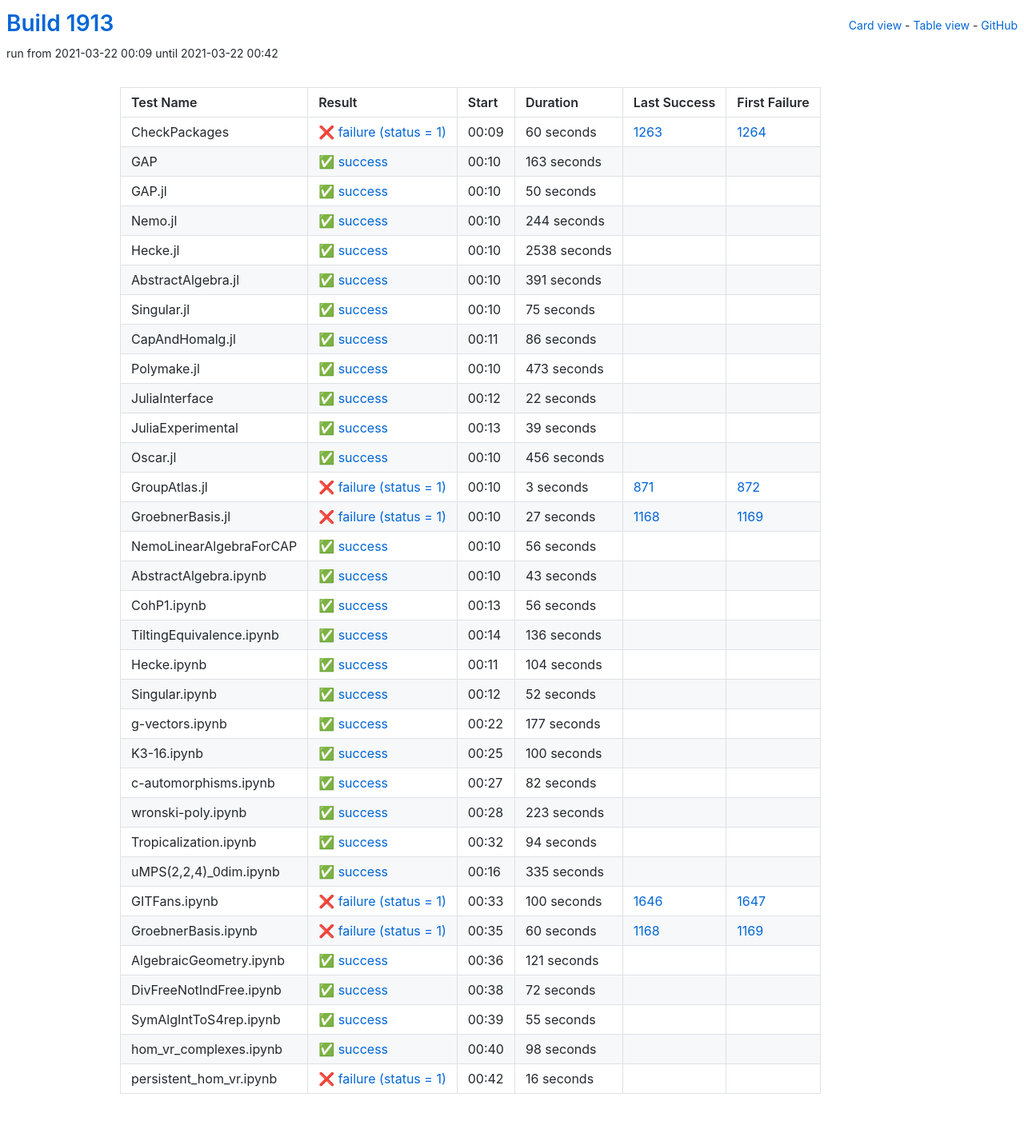
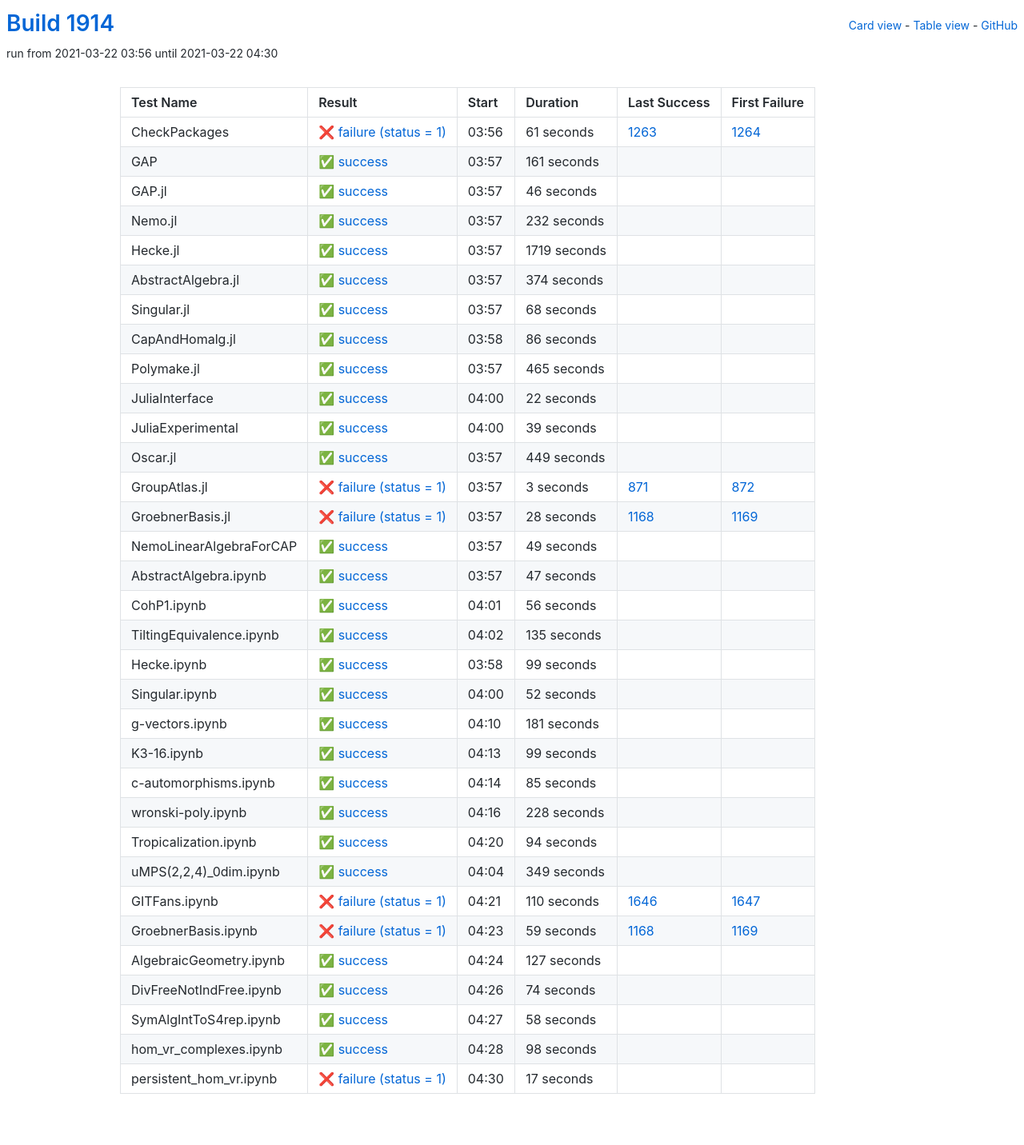
Before and after one commit to oscar-system/oscar-ci-status-stable, a Jekyll site: the page built from table.html, in a window 1280 px wide. Shown: the whole page at 80% size. Built offline with Jekyll 4.4.1, drawn with Linux system fonts in a browser that asks for light colours.

Commit message:
Build #1914

```diff
--- a/_data/ci.yml
+++ b/_data/ci.yml
@@ -1,6 +1,6 @@
 ---
-build: 1913
-build_url: https://oscarci.mathematik.uni-kl.de/job/oscar-stable/1913/
+build: 1914
+build_url: https://oscarci.mathematik.uni-kl.de/job/oscar-stable/1914/
 job: oscar-stable
 organization: oscar-system
 repo: oscar-ci-status-stable
@@ -8,92 +8,92 @@ repourl: https://github.com/oscar-system/oscar-ci-status-stable
 tests:
 - name: CheckPackages
   id: checkpackages
-  log: https://oscarci.mathematik.uni-kl.de/job/oscar-stable/1913/artifact/logs/build-1913/CheckPackages.log
-  start: 2021-03-22 00:09
+  log: https://oscarci.mathematik.uni-kl.de/job/oscar-stable/1914/artifact/logs/build-1914/CheckPackages.log
+  start: 2021-03-22 03:56
   success: false
   exitcode: 1
   status: failure
-  duration: 60
+  duration: 61
   last_success: 1263
   last_success_url: https://oscarci.mathematik.uni-kl.de/job/oscar-stable/1263/
   first_failure: 1264
   first_failure_url: https://oscarci.mathematik.uni-kl.de/job/oscar-stable/1264/
 - name: GAP
   id: gap
-  log: https://oscarci.mathematik.uni-kl.de/job/oscar-stable/1913/artifact/logs/build-1913/GAP.log
-  start: 2021-03-22 00:10
+  log: https://oscarci.mathematik.uni-kl.de/job/oscar-stable/1914/artifact/logs/build-1914/GAP.log
+  start: 2021-03-22 03:57
   success: true
   exitcode: 0
   status: success
-  duration: 163
+  duration: 161
   last_success: false
   last_success_url:
   first_failure: false
   first_failure_url:
 - name: GAP.jl
   id: gap-jl
-  log: https://oscarci.mathematik.uni-kl.de/job/oscar-stable/1913/artifact/logs/build-1913/GAP.jl.log
-  start: 2021-03-22 00:10
+  log: https://oscarci.mathematik.uni-kl.de/job/oscar-stable/1914/artifact/logs/build-1914/GAP.jl.log
+  start: 2021-03-22 03:57
   success: true
   exitcode: 0
   status: success
-  duration: 50
+  duration: 46
   last_success: false
   last_success_url:
   first_failure: false
   first_failure_url:
 - name: Nemo.jl
   id: nemo-jl
-  log: https://oscarci.mathematik.uni-kl.de/job/oscar-stable/1913/artifact/logs/build-1913/Nemo.jl.log
-  start: 2021-03-22 00:10
+  log: https://oscarci.mathematik.uni-kl.de/job/oscar-stable/1914/artifact/logs/build-1914/Nemo.jl.log
+  start: 2021-03-22 03:57
   success: true
   exitcode: 0
   status: success
-  duration: 244
+  duration: 232
   last_success: false
   last_success_url:
   first_failure: false
   first_failure_url:
 - name: Hecke.jl
   id: hecke-jl
-  log: https://oscarci.mathematik.uni-kl.de/job/oscar-stable/1913/artifact/logs/build-1913/Hecke.jl.log
-  start: 2021-03-22 00:10
+  log: https://oscarci.mathematik.uni-kl.de/job/oscar-stable/1914/artifact/logs/build-1914/Hecke.jl.log
+  start: 2021-03-22 03:57
   success: true
   exitcode: 0
   status: success
-  duration: 2538
+  duration: 1719
   last_success: false
   last_success_url:
   first_failure: false
   first_failure_url:
 - name: AbstractAlgebra.jl
   id: abstractalgebra-jl
-  log: https://oscarci.mathematik.uni-kl.de/job/oscar-stable/1913/artifact/logs/build-1913/AbstractAlgebra.jl.log
-  start: 2021-03-22 00:10
+  log: https://oscarci.mathematik.uni-kl.de/job/oscar-stable/1914/artifact/logs/build-1914/AbstractAlgebra.jl.log
+  start: 2021-03-22 03:57
   success: true
   exitcode: 0
   status: success
-  duration: 391
+  duration: 374
   last_success: false
   last_success_url:
   first_failure: false
   first_failure_url:
 - name: Singular.jl
   id: singular-jl
-  log: https://oscarci.mathematik.uni-kl.de/job/oscar-stable/1913/artifact/logs/build-1913/Singular.jl.log
-  start: 2021-03-22 00:10
+  log: https://oscarci.mathematik.uni-kl.de/job/oscar-stable/1914/artifact/logs/build-1914/Singular.jl.log
+  start: 2021-03-22 03:57
   success: true
   exitcode: 0
   status: success
-  duration: 75
+  duration: 68
   last_success: false
   last_success_url:
   first_failure: false
   first_failure_url:
 - name: CapAndHomalg.jl
   id: capandhomalg-jl
-  log: https://oscarci.mathematik.uni-kl.de/job/oscar-stable/1913/artifact/logs/build-1913/CapAndHomalg.jl.log
-  start: 2021-03-22 00:11
+  log: https://oscarci.mathematik.uni-kl.de/job/oscar-stable/1914/artifact/logs/build-1914/CapAndHomalg.jl.log
+  start: 2021-03-22 03:58
   success: true
   exitcode: 0
   status: success
@@ -104,20 +104,20 @@ tests:
   first_failure_url:
 - name: Polymake.jl
   id: polymake-jl
-  log: https://oscarci.mathematik.uni-kl.de/job/oscar-stable/1913/artifact/logs/build-1913/Polymake.jl.log
-  start: 2021-03-22 00:10
+  log: https://oscarci.mathematik.uni-kl.de/job/oscar-stable/1914/artifact/logs/build-1914/Polymake.jl.log
+  start: 2021-03-22 03:57
   success: true
   exitcode: 0
   status: success
-  duration: 473
+  duration: 465
   last_success: false
   last_success_url:
   first_failure: false
   first_failure_url:
 - name: JuliaInterface
   id: juliainterface
-  log: https://oscarci.mathematik.uni-kl.de/job/oscar-stable/1913/artifact/logs/build-1913/JuliaInterface.log
-  start: 2021-03-22 00:12
+  log: https://oscarci.mathematik.uni-kl.de/job/oscar-stable/1914/artifact/logs/build-1914/JuliaInterface.log
+  start: 2021-03-22 04:00
   success: true
   exitcode: 0
   status: success
@@ -128,8 +128,8 @@ tests:
   first_failure_url:
 - name: JuliaExperimental
   id: juliaexperimental
-  log: https://oscarci.mathematik.uni-kl.de/job/oscar-stable/1913/artifact/logs/build-1913/JuliaExperimental.log
-  start: 2021-03-22 00:13
+  log: https://oscarci.mathematik.uni-kl.de/job/oscar-stable/1914/artifact/logs/build-1914/JuliaExperimental.log
+  start: 2021-03-22 04:00
   success: true
   exitcode: 0
   status: success
@@ -140,20 +140,20 @@ tests:
   first_failure_url:
 - name: Oscar.jl
   id: oscar-jl
-  log: https://oscarci.mathematik.uni-kl.de/job/oscar-stable/1913/artifact/logs/build-1913/Oscar.jl.log
-  start: 2021-03-22 00:10
+  log: https://oscarci.mathematik.uni-kl.de/job/oscar-stable/1914/artifact/logs/build-1914/Oscar.jl.log
+  start: 2021-03-22 03:57
   success: true
   exitcode: 0
   status: success
-  duration: 456
+  duration: 449
   last_success: false
   last_success_url:
   first_failure: false
   first_failure_url:
 - name: GroupAtlas.jl
   id: groupatlas-jl
-  log: https://oscarci.mathematik.uni-kl.de/job/oscar-stable/1913/artifact/logs/build-1913/GroupAtlas.jl.log
-  start: 2021-03-22 00:10
+  log: https://oscarci.mathematik.uni-kl.de/job/oscar-stable/1914/artifact/logs/build-1914/GroupAtlas.jl.log
+  start: 2021-03-22 03:57
   success: false
   exitcode: 1
   status: failure
@@ -164,44 +164,44 @@ tests:
   first_failure_url: https://oscarci.mathematik.uni-kl.de/job/oscar-stable/872/
 - name: GroebnerBasis.jl
   id: groebnerbasis-jl
-  log: https://oscarci.mathematik.uni-kl.de/job/oscar-stable/1913/artifact/logs/build-1913/GroebnerBasis.jl.log
-  start: 2021-03-22 00:10
+  log: https://oscarci.mathematik.uni-kl.de/job/oscar-stable/1914/artifact/logs/build-1914/GroebnerBasis.jl.log
+  start: 2021-03-22 03:57
   success: false
   exitcode: 1
   status: failure
-  duration: 27
+  duration: 28
   last_success: 1168
   last_success_url: https://oscarci.mathematik.uni-kl.de/job/oscar-stable/1168/
   first_failure: 1169
   first_failure_url: https://oscarci.mathematik.uni-kl.de/job/oscar-stable/1169/
 - name: NemoLinearAlgebraForCAP
   id: nemolinearalgebraforcap
-  log: https://oscarci.mathematik.uni-kl.de/job/oscar-stable/1913/artifact/logs/build-1913/NemoLinearAlgebraForCAP.log
-  start: 2021-03-22 00:10
+  log: https://oscarci.mathematik.uni-kl.de/job/oscar-stable/1914/artifact/logs/build-1914/NemoLinearAlgebraForCAP.log
+  start: 2021-03-22 03:57
   success: true
   exitcode: 0
   status: success
-  duration: 56
+  duration: 49
   last_success: false
   last_success_url:
   first_failure: false
   first_failure_url:
 - name: AbstractAlgebra.ipynb
   id: abstractalgebra-ipynb
-  log: https://oscarci.mathematik.uni-kl.de/job/oscar-stable/1913/artifact/logs/build-1913/AbstractAlgebra.ipynb.log
-  start: 2021-03-22 00:10
+  log: https://oscarci.mathematik.uni-kl.de/job/oscar-stable/1914/artifact/logs/build-1914/AbstractAlgebra.ipynb.log
+  start: 2021-03-22 03:57
   success: true
   exitcode: 0
   status: success
-  duration: 43
+  duration: 47
   last_success: false
   last_success_url:
   first_failure: false
   first_failure_url:
 - name: CohP1.ipynb
   id: cohp1-ipynb
-  log: https://oscarci.mathematik.uni-kl.de/job/oscar-stable/1913/artifact/logs/build-1913/CohP1.ipynb.log
-  start: 2021-03-22 00:13
+  log: https://oscarci.mathematik.uni-kl.de/job/oscar-stable/1914/artifact/logs/build-1914/CohP1.ipynb.log
+  start: 2021-03-22 04:01
   success: true
   exitcode: 0
   status: success
@@ -212,32 +212,32 @@ tests:
   first_failure_url:
 - name: TiltingEquivalence.ipynb
   id: tiltingequivalence-ipynb
-  log: https://oscarci.mathematik.uni-kl.de/job/oscar-stable/1913/artifact/logs/build-1913/TiltingEquivalence.ipynb.log
-  start: 2021-03-22 00:14
+  log: https://oscarci.mathematik.uni-kl.de/job/oscar-stable/1914/artifact/logs/build-1914/TiltingEquivalence.ipynb.log
+  start: 2021-03-22 04:02
   success: true
   exitcode: 0
   status: success
-  duration: 136
+  duration: 135
   last_success: false
   last_success_url:
   first_failure: false
   first_failure_url:
 - name: Hecke.ipynb
   id: hecke-ipynb
-  log: https://oscarci.mathematik.uni-kl.de/job/oscar-stable/1913/artifact/logs/build-1913/Hecke.ipynb.log
-  start: 2021-03-22 00:11
+  log: https://oscarci.mathematik.uni-kl.de/job/oscar-stable/1914/artifact/logs/build-1914/Hecke.ipynb.log
+  start: 2021-03-22 03:58
   success: true
   exitcode: 0
   status: success
-  duration: 104
+  duration: 99
   last_success: false
   last_success_url:
   first_failure: false
   first_failure_url:
 - name: Singular.ipynb
   id: singular-ipynb
-  log: https://oscarci.mathematik.uni-kl.de/job/oscar-stable/1913/artifact/logs/build-1913/Singular.ipynb.log
-  start: 2021-03-22 00:12
+  log: https://oscarci.mathematik.uni-kl.de/job/oscar-stable/1914/artifact/logs/build-1914/Singular.ipynb.log
+  start: 2021-03-22 04:00
   success: true
   exitcode: 0
   status: success
@@ -248,56 +248,56 @@ tests:
   first_failure_url:
 - name: g-vectors.ipynb
   id: g-vectors-ipynb
-  log: https://oscarci.mathematik.uni-kl.de/job/oscar-stable/1913/artifact/logs/build-1913/g-vectors.ipynb.log
-  start: 2021-03-22 00:22
+  log: https://oscarci.mathematik.uni-kl.de/job/oscar-stable/1914/artifact/logs/build-1914/g-vectors.ipynb.log
+  start: 2021-03-22 04:10
   success: true
   exitcode: 0
   status: success
-  duration: 177
+  duration: 181
   last_success: false
   last_success_url:
   first_failure: false
   first_failure_url:
 - name: K3-16.ipynb
   id: k3-16-ipynb
-  log: https://oscarci.mathematik.uni-kl.de/job/oscar-stable/1913/artifact/logs/build-1913/K3-16.ipynb.log
-  start: 2021-03-22 00:25
+  log: https://oscarci.mathematik.uni-kl.de/job/oscar-stable/1914/artifact/logs/build-1914/K3-16.ipynb.log
+  start: 2021-03-22 04:13
   success: true
   exitcode: 0
   status: success
-  duration: 100
+  duration: 99
   last_success: false
   last_success_url:
   first_failure: false
   first_failure_url:
 - name: c-automorphisms.ipynb
   id: c-automorphisms-ipynb
-  log: https://oscarci.mathematik.uni-kl.de/job/oscar-stable/1913/artifact/logs/build-1913/c-automorphisms.ipynb.log
-  start: 2021-03-22 00:27
+  log: https://oscarci.mathematik.uni-kl.de/job/oscar-stable/1914/artifact/logs/build-1914/c-automorphisms.ipynb.log
+  start: 2021-03-22 04:14
   success: true
   exitcode: 0
   status: success
-  duration: 82
+  duration: 85
   last_success: false
   last_success_url:
   first_failure: false
   first_failure_url:
 - name: wronski-poly.ipynb
   id: wronski-poly-ipynb
-  log: https://oscarci.mathematik.uni-kl.de/job/oscar-stable/1913/artifact/logs/build-1913/wronski-poly.ipynb.log
-  start: 2021-03-22 00:28
+  log: https://oscarci.mathematik.uni-kl.de/job/oscar-stable/1914/artifact/logs/build-1914/wronski-poly.ipynb.log
+  start: 2021-03-22 04:16
   success: true
   exitcode: 0
   status: success
-  duration: 223
+  duration: 228
   last_success: false
   last_success_url:
   first_failure: false
   first_failure_url:
 - name: Tropicalization.ipynb
   id: tropicalization-ipynb
-  log: https://oscarci.mathematik.uni-kl.de/job/oscar-stable/1913/artifact/logs/build-1913/Tropicalization.ipynb.log
-  start: 2021-03-22 00:32
+  log: https://oscarci.mathematik.uni-kl.de/job/oscar-stable/1914/artifact/logs/build-1914/Tropicalization.ipynb.log
+  start: 2021-03-22 04:20
   success: true
   exitcode: 0
   status: success
@@ -308,80 +308,80 @@ tests:
   first_failure_url:
 - name: uMPS(2,2,4)_0dim.ipynb
   id: umps-2-2-4-0dim-ipynb
-  log: https://oscarci.mathematik.uni-kl.de/job/oscar-stable/1913/artifact/logs/build-1913/uMPS-2-2-4-_0dim.ipynb.log
-  start: 2021-03-22 00:16
+  log: https://oscarci.mathematik.uni-kl.de/job/oscar-stable/1914/artifact/logs/build-1914/uMPS-2-2-4-_0dim.ipynb.log
+  start: 2021-03-22 04:04
   success: true
   exitcode: 0
   status: success
-  duration: 335
+  duration: 349
   last_success: false
   last_success_url:
   first_failure: false
   first_failure_url:
 - name: GITFans.ipynb
   id: gitfans-ipynb
-  log: https://oscarci.mathematik.uni-kl.de/job/oscar-stable/1913/artifact/logs/build-1913/GITFans.ipynb.log
-  start: 2021-03-22 00:33
+  log: https://oscarci.mathematik.uni-kl.de/job/oscar-stable/1914/artifact/logs/build-1914/GITFans.ipynb.log
+  start: 2021-03-22 04:21
   success: false
   exitcode: 1
   status: failure
-  duration: 100
+  duration: 110
   last_success: 1646
   last_success_url: https://oscarci.mathematik.uni-kl.de/job/oscar-stable/1646/
   first_failure: 1647
   first_failure_url: https://oscarci.mathematik.uni-kl.de/job/oscar-stable/1647/
 - name: GroebnerBasis.ipynb
   id: groebnerbasis-ipynb
-  log: https://oscarci.mathematik.uni-kl.de/job/oscar-stable/1913/artifact/logs/build-1913/GroebnerBasis.ipynb.log
-  start: 2021-03-22 00:35
+  log: https://oscarci.mathematik.uni-kl.de/job/oscar-stable/1914/artifact/logs/build-1914/GroebnerBasis.ipynb.log
+  start: 2021-03-22 04:23
   success: false
   exitcode: 1
   status: failure
-  duration: 60
+  duration: 59
   last_success: 1168
   last_success_url: https://oscarci.mathematik.uni-kl.de/job/oscar-stable/1168/
   first_failure: 1169
   first_failure_url: https://oscarci.mathematik.uni-kl.de/job/oscar-stable/1169/
 - name: AlgebraicGeometry.ipynb
   id: algebraicgeometry-ipynb
-  log: https://oscarci.mathematik.uni-kl.de/job/oscar-stable/1913/artifact/logs/build-1913/AlgebraicGeometry.ipynb.log
-  start: 2021-03-22 00:36
+  log: https://oscarci.mathematik.uni-kl.de/job/oscar-stable/1914/artifact/logs/build-1914/AlgebraicGeometry.ipynb.log
+  start: 2021-03-22 04:24
   success: true
   exitcode: 0
   status: success
-  duration: 121
+  duration: 127
   last_success: false
   last_success_url:
   first_failure: false
   first_failure_url:
 - name: DivFreeNotIndFree.ipynb
   id: divfreenotindfree-ipynb
-  log: https://oscarci.mathematik.uni-kl.de/job/oscar-stable/1913/artifact/logs/build-1913/DivFreeNotIndFree.ipynb.log
-  start: 2021-03-22 00:38
+  log: https://oscarci.mathematik.uni-kl.de/job/oscar-stable/1914/artifact/logs/build-1914/DivFreeNotIndFree.ipynb.log
+  start: 2021-03-22 04:26
   success: true
   exitcode: 0
   status: success
-  duration: 72
+  duration: 74
   last_success: false
   last_success_url:
   first_failure: false
   first_failure_url:
 - name: SymAlgIntToS4rep.ipynb
   id: symalginttos4rep-ipynb
-  log: https://oscarci.mathematik.uni-kl.de/job/oscar-stable/1913/artifact/logs/build-1913/SymAlgIntToS4rep.ipynb.log
-  start: 2021-03-22 00:39
+  log: https://oscarci.mathematik.uni-kl.de/job/oscar-stable/1914/artifact/logs/build-1914/SymAlgIntToS4rep.ipynb.log
+  start: 2021-03-22 04:27
   success: true
   exitcode: 0
   status: success
-  duration: 55
+  duration: 58
   last_success: false
   last_success_url:
   first_failure: false
   first_failure_url:
 - name: hom_vr_complexes.ipynb
   id: hom-vr-complexes-ipynb
-  log: https://oscarci.mathematik.uni-kl.de/job/oscar-stable/1913/artifact/logs/build-1913/hom_vr_complexes.ipynb.log
-  start: 2021-03-22 00:40
+  log: https://oscarci.mathematik.uni-kl.de/job/oscar-stable/1914/artifact/logs/build-1914/hom_vr_complexes.ipynb.log
+  start: 2021-03-22 04:28
   success: true
   exitcode: 0
   status: success
@@ -392,12 +392,12 @@ tests:
   first_failure_url:
 - name: persistent_hom_vr.ipynb
   id: persistent-hom-vr-ipynb
-  log: https://oscarci.mathematik.uni-kl.de/job/oscar-stable/1913/artifact/logs/build-1913/persistent_hom_vr.ipynb.log
-  start: 2021-03-22 00:42
+  log: https://oscarci.mathematik.uni-kl.de/job/oscar-stable/1914/artifact/logs/build-1914/persistent_hom_vr.ipynb.log
+  start: 2021-03-22 04:30
   success: false
   exitcode: 1
   status: failure
-  duration: 16
+  duration: 17
   last_success: false
   last_success_url:
   first_failure: false
```
Also changed, not shown: README.md.
